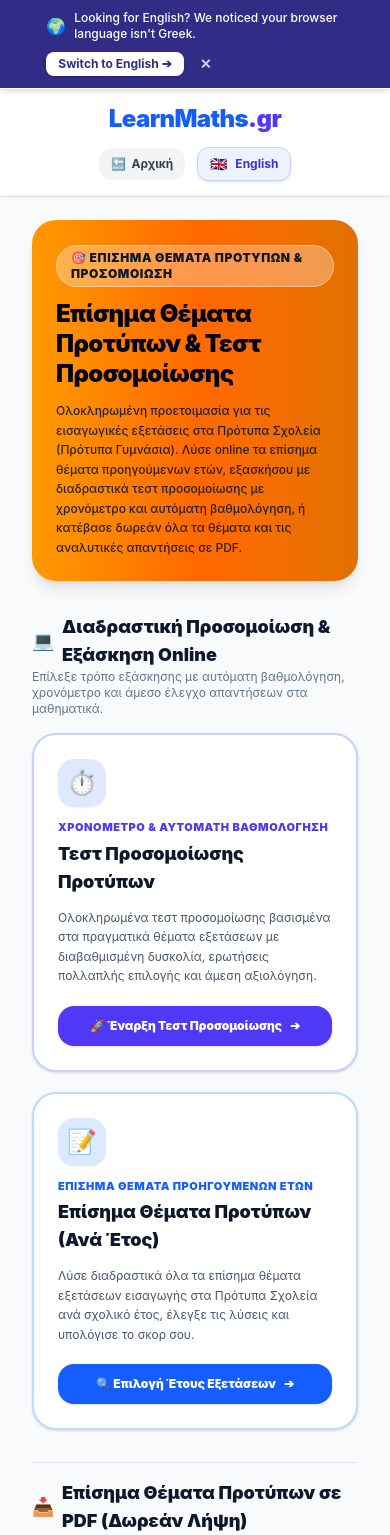
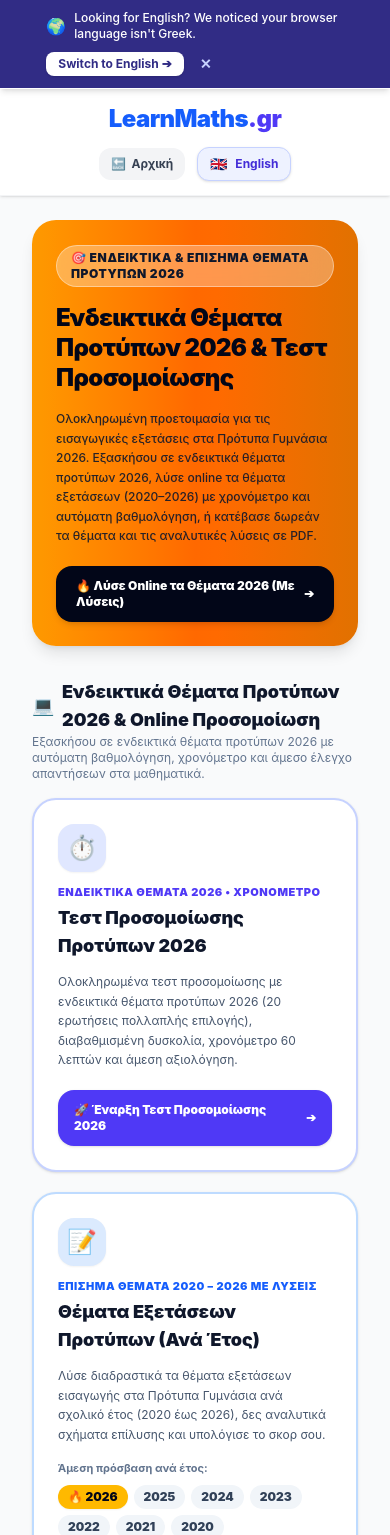
Before and after one commit to gkrimpas-lab/learn-maths-2026, a Next.js app: page /protipa/protipa in a window 390 px wide. Shown: the top 1535 px of the page. Built offline with nearby package versions, Linux system fonts and the light colour scheme.

Commit message:
Revise content for 2026 exam preparation
Updated content for 2026 exam preparation, including new titles, descriptions, and FAQs. Adjusted links and button texts for better user navigation.

```diff
--- a/pages/protipa/protipa.js
+++ b/pages/protipa/protipa.js
@@ -3,45 +3,57 @@ import { useRouter } from 'next/router';
 import Layout from '../../components/Layout';
 import { LAYOUT } from '../../shared/layout-config';
 
+const EXAM_YEARS = [
+  { year: 2026, slug: 'themata-2026', highlight: true },
+  { year: 2025, slug: 'themata-2025', highlight: false },
+  { year: 2024, slug: 'themata-2024', highlight: false },
+  { year: 2023, slug: 'themata-2023', highlight: false },
+  { year: 2022, slug: 'themata-2022', highlight: false },
+  { year: 2021, slug: 'themata-2021', highlight: false },
+  { year: 2020, slug: 'themata-2020', highlight: false },
+];
+
 const I18N = {
   el: {
-    pageTitle: "Πρότυπα Σχολεία: Θέματα Εξετάσεων & Τεστ Προσομοίωσης - LearnMaths.gr",
-    pageDesc: "Ολοκληρωμένη προετοιμασία για τις εξετάσεις των Προτύπων Σχολείων (Πρότυπα Γυμνάσια). Επίσημα θέματα προηγούμενων ετών με λύσεις, online τεστ προσομοίωσης και δωρεάν PDF.",
+    pageTitle: "Ενδεικτικά Θέματα Προτύπων 2026 & Τεστ Προσομοίωσης - LearnMaths.gr",
+    pageDesc: "Ενδεικτικά θέματα προτύπων 2026 στα Μαθηματικά, επίσημα θέματα εξετάσεων (2020–2026) με αναλυτικές λύσεις, διαδραστικά τεστ προσομοίωσης με χρονόμετρο και δωρεάν PDF.",
     backText: "Αρχική",
-    heroBadge: "🎯 ΕΠΙΣΗΜΑ ΘΕΜΑΤΑ ΠΡΟΤΥΠΩΝ & ΠΡΟΣΟΜΟΙΩΣΗ",
-    heroTitle: "Επίσημα Θέματα Προτύπων & Τεστ Προσομοίωσης",
-    heroDesc: "Ολοκληρωμένη προετοιμασία για τις εισαγωγικές εξετάσεις στα Πρότυπα Σχολεία (Πρότυπα Γυμνάσια). Λύσε online τα επίσημα θέματα προηγούμενων ετών, εξασκήσου με διαδραστικά τεστ προσομοίωσης με χρονόμετρο και αυτόματη βαθμολόγηση, ή κατέβασε δωρεάν όλα τα θέματα και τις αναλυτικές απαντήσεις σε PDF.",
+    heroBadge: "🎯 ΕΝΔΕΙΚΤΙΚΑ & ΕΠΙΣΗΜΑ ΘΕΜΑΤΑ ΠΡΟΤΥΠΩΝ 2026",
+    heroTitle: "Ενδεικτικά Θέματα Προτύπων 2026 & Τεστ Προσομοίωσης",
+    heroDesc: "Ολοκληρωμένη προετοιμασία για τις εισαγωγικές εξετάσεις στα Πρότυπα Γυμνάσια 2026. Εξασκήσου σε ενδεικτικά θέματα προτύπων 2026, λύσε online τα θέματα εξετάσεων (2020–2026) με χρονόμετρο και αυτόματη βαθμολόγηση, ή κατέβασε δωρεάν τα θέματα και τις αναλυτικές λύσεις σε PDF.",
+    heroDirect2026Btn: "🔥 Λύσε Online τα Θέματα 2026 (Με Λύσεις)",
 
     // Section 1: Online Practice
-    sec1Title: "Διαδραστική Προσομοίωση & Εξάσκηση Online",
-    sec1Subtitle: "Επίλεξε τρόπο εξάσκησης με αυτόματη βαθμολόγηση, χρονόμετρο και άμεσο έλεγχο απαντήσεων στα μαθηματικά.",
+    sec1Title: "Ενδεικτικά Θέματα Προτύπων 2026 & Online Προσομοίωση",
+    sec1Subtitle: "Εξασκήσου σε ενδεικτικά θέματα προτύπων 2026 με αυτόματη βαθμολόγηση, χρονόμετρο και άμεσο έλεγχο απαντήσεων στα μαθηματικά.",
 
     // Card 1: Simulation
-    card1Badge: "ΧΡΟΝΟΜΕΤΡΟ & ΑΥΤΟΜΑΤΗ ΒΑΘΜΟΛΟΓΗΣΗ",
-    card1Title: "Τεστ Προσομοίωσης Προτύπων",
-    card1Desc: "Ολοκληρωμένα τεστ προσομοίωσης βασισμένα στα πραγματικά θέματα εξετάσεων με διαβαθμισμένη δυσκολία, ερωτήσεις πολλαπλής επιλογής και άμεση αξιολόγηση.",
-    card1Btn: "🚀 Έναρξη Τεστ Προσομοίωσης",
+    card1Badge: "ΕΝΔΕΙΚΤΙΚΑ ΘΕΜΑΤΑ 2026 • ΧΡΟΝΟΜΕΤΡΟ",
+    card1Title: "Τεστ Προσομοίωσης Προτύπων 2026",
+    card1Desc: "Ολοκληρωμένα τεστ προσομοίωσης με ενδεικτικά θέματα προτύπων 2026 (20 ερωτήσεις πολλαπλής επιλογής), διαβαθμισμένη δυσκολία, χρονόμετρο 60 λεπτών και άμεση αξιολόγηση.",
+    card1Btn: "🚀 Έναρξη Τεστ Προσομοίωσης 2026",
 
     // Card 2: Past Exams
-    card2Badge: "ΕΠΙΣΗΜΑ ΘΕΜΑΤΑ ΠΡΟΗΓΟΥΜΕΝΩΝ ΕΤΩΝ",
-    card2Title: "Επίσημα Θέματα Προτύπων (Ανά Έτος)",
-    card2Desc: "Λύσε διαδραστικά όλα τα επίσημα θέματα εξετάσεων εισαγωγής στα Πρότυπα Σχολεία ανά σχολικό έτος, έλεγξε τις λύσεις και υπολόγισε το σκορ σου.",
-    card2Btn: "🔍 Επιλογή Έτους Εξετάσεων",
+    card2Badge: "ΕΠΙΣΗΜΑ ΘΕΜΑΤΑ 2020 – 2026 ΜΕ ΛΥΣΕΙΣ",
+    card2Title: "Θέματα Εξετάσεων Προτύπων (Ανά Έτος)",
+    card2Desc: "Λύσε διαδραστικά τα θέματα εξετάσεων εισαγωγής στα Πρότυπα Γυμνάσια ανά σχολικό έτος (2020 έως 2026), δες αναλυτικά σχήματα επίλυσης και υπολόγισε το σκορ σου.",
+    card2Btn: "🔍 Όλα τα Έτη (2020–2026)",
+    quickYearsLabel: "Άμεση πρόσβαση ανά έτος:",
 
     // Section 2: PDF Downloads
     sec2Title: "Επίσημα Θέματα Προτύπων σε PDF (Δωρεάν Λήψη)",
     sec2Subtitle: "Κατέβασε, εκτύπωσε και μελέτησε τα επίσημα θέματα προτύπων και τις αναλυτικές λύσεις σε μορφή PDF.",
     pdfDownloadBtn: "Λήψη PDF",
     pdf1Title: "Θέματα Προτύπων 2020 - 2026",
-    pdf1Desc: "Συγκεντρωτικά όλα τα επίσημα θέματα εξετάσεων και οι απαντήσεις των τελευταίων ετών.",
+    pdf1Desc: "Συγκεντρωτικά όλα τα επίσημα θέματα εξετάσεων και οι απαντήσεις των τελευταίων ετών (συμπεριλαμβανομένου του 2026).",
     pdf2Title: "Μαθηματικά Προτύπων 2016 - 2019",
     pdf2Desc: "Παλαιότερα επίσημα θέματα εξετάσεων εισαγωγής στα Πρότυπα Γυμνάσια μαζί με τις λύσεις τους.",
     pdf3Title: "Αναλυτικές Λύσεις & Απαντήσεις",
     pdf3Desc: "Πλήρως επεξηγημένες μαθηματικές λύσεις για όλα τα θέματα εξετάσεων όλων των ετών.",
 
     // Section 3: Semantic Guide & FAQ
-    guideTitle: "Οδηγός Προετοιμασίας για τα Πρότυπα Σχολεία",
-    guideDesc: "Η εισαγωγή στα Πρότυπα Γυμνάσια απαιτεί ουσιαστική κατανόηση των μαθηματικών εννοιών και ικανότητα επίλυσης σύνθετων προβλημάτων κριτικής σκέψης.",
+    guideTitle: "Οδηγός Προετοιμασίας & Ύλη για τα Πρότυπα Γυμνάσια 2026",
+    guideDesc: "Η εισαγωγή στα Πρότυπα Γυμνάσια 2026 απαιτεί ουσιαστική κατανόηση των μαθηματικών εννοιών και ικανότητα επίλυσης σύνθετων προβλημάτων κριτικής σκέψης.",
     guideP1: "Η εξεταστέα ύλη στα Μαθηματικά βασίζεται στις θεμελιώδεις ενότητες του Δημοτικού, με ιδιαίτερη έμφαση στα",
     linkKlasmata: "κλάσματα και δεκαδικούς",
     guideP2: ", στα",
@@ -54,17 +66,21 @@ const I18N = {
     linkStDimotikou: "ΣΤ' Δημοτικού",
     guideP6: " και της",
     linkEDimotikou: "Ε' Δημοτικού",
-    guideP7: " πριν από την έναρξη των τεστ προσομοίωσης.",
+    guideP7: " πριν από την έναρξη των τεστ προσομοίωσης και των ενδεικτικών θεμάτων.",
 
-    faqTitle: "Συχνές Ερωτήσεις για τις Εξετάσεις των Προτύπων (FAQ)",
+    faqTitle: "Συχνές Ερωτήσεις για τις Εξετάσεις των Προτύπων 2026 (FAQ)",
     faqs: [
       {
-        q: "Ποια είναι η μορφή και το πλήθος των θεμάτων στα Μαθηματικά των Προτύπων;",
-        a: "Στις εξετάσεις του 2025 και του 2026 τα θέματα περιλαμβάνουν 20 ερωτήσεις πολλαπλής επιλογής (κλειστού τύπου), ενώ σε όλες τις προηγούμενες χρονιές οι ερωτήσεις ήταν 25. Οι ερωτήσεις είναι κλιμακούμενης δυσκολίας και κάθε σωστή απάντηση βαθμολογείται ισότιμα, χωρίς αρνητική βαθμολόγηση."
+        q: "Ποια είναι η μορφή και η βαθμολόγηση των θεμάτων στα Μαθηματικά των Προτύπων 2026;",
+        a: "Στις εξετάσεις του 2025 και του 2026 τα θέματα περιλαμβάνουν 20 ερωτήσεις πολλαπλής επιλογής με μέγιστη βαθμολογία τα 50 μόρια: τα πρώτα 10 θέματα (Ομάδα Α) βαθμολογούνται με 2 μόρια το καθένα, ενώ τα επόμενα 10 θέματα (Ομάδα Β) βαθμολογούνται με 3 μόρια το καθένα, χωρίς αρνητική βαθμολόγηση."
       },
       {
-        q: "Πώς βοηθάει η πλατφόρμα LearnMaths.gr στην προετοιμασία;",
-        a: "Παρέχει διαδραστική επίλυση των αυθεντικών θεμάτων με αυτόματη βαθμολόγηση, ακριβές χρονόμετρο εξέτασης, άμεση αιτιολόγηση των σωστών απαντήσεων και πλήρη συγκεντρωτικά PDF."
+        q: "Πώς βοηθούν τα ενδεικτικά θέματα προτύπων 2026 του LearnMaths.gr;",
+        a: "Η πλατφόρμα προσφέρει διαδραστικά τεστ προσομοίωσης και όλα τα θέματα 2020–2026 με ακριβές χρονόμετρο 60 λεπτών, αυτόματη βαθμολόγηση στην κλίμακα 0–50, οπτικά σχήματα SVG και αναλυτικές μαθηματικές επεξηγήσεις βήμα-βήμα."
+      },
+      {
+        q: "Ποια κεφάλαια των Μαθηματικών εξετάζονται στα Πρότυπα Γυμνάσια;",
+        a: "Εξετάζεται η ύλη της Ε' και ΣΤ' Δημοτικού: πράξεις με κλάσματα και δεκαδικούς, ποσοστά, ευθέως και αντιστρόφως ανάλογα ποσά, εξισώσεις, συνδυαστική λογική, εμβαδά και περίμετροι γεωμετρικών σχημάτων, καθώς και ερμηνεία διαγραμμάτων."
       },
       {
         q: "Πότε πρέπει να ξεκινήσει η προετοιμασία του μαθητή;",
@@ -73,28 +89,30 @@ const I18N = {
     ]
   },
   en: {
-    pageTitle: "Model Schools Entrance Exam Papers & Mock Tests - LearnMaths.gr",
-    pageDesc: "Comprehensive preparation for Model School entrance exams. Official past papers with solutions, timed online mock simulation tests, and free PDF downloads.",
+    pageTitle: "Model Schools 2026 Sample Papers & Mock Tests - LearnMaths.gr",
+    pageDesc: "Comprehensive preparation for Model School 2026 entrance exams. Official past papers (2020–2026) with solutions, timed online mock simulation tests, and free PDF downloads.",
     backText: "Home",
-    heroBadge: "🎯 OFFICIAL EXAM PAPERS & SIMULATION",
-    heroTitle: "Model School Entrance Papers & Simulation Tests",
-    heroDesc: "Comprehensive preparation for standardized entrance examinations for selective Model Schools. Practice official past exam papers, complete timed mock simulation tests with instant scoring, or download all exam materials in PDF format.",
+    heroBadge: "🎯 2026 SAMPLE & OFFICIAL EXAM PAPERS",
+    heroTitle: "Model School 2026 Exam Papers & Simulation Tests",
+    heroDesc: "Comprehensive preparation for standardized entrance examinations for selective Model Schools in 2026. Practice official 2020–2026 exam papers, complete timed mock simulation tests with instant scoring, or download all exam materials in PDF format.",
+    heroDirect2026Btn: "🔥 Practice 2026 Exam Papers Online",
 
     // Section 1: Online Practice
-    sec1Title: "Interactive Online Simulation & Practice",
+    sec1Title: "2026 Sample Papers & Interactive Online Simulation",
     sec1Subtitle: "Select your testing mode featuring automated scoring, exam timer, and immediate answer keys.",
 
     // Card 1: Simulation
-    card1Badge: "TIMER & AUTOMATED SCORING",
-    card1Title: "Model School Simulation Tests",
-    card1Desc: "Full-length mock tests modeled after real entrance exam standards, offering graded difficulty levels, multiple-choice questions, and instant analytics.",
-    card1Btn: "🚀 Start Simulation Test",
+    card1Badge: "2026 MOCK TESTS • TIMER & SCORING",
+    card1Title: "Model School 2026 Simulation Tests",
+    card1Desc: "Full-length mock tests modeled after the 2026 entrance exam format (20 multiple-choice questions), offering graded difficulty levels and instant analytics.",
+    card1Btn: "🚀 Start 2026 Simulation Test",
 
     // Card 2: Past Exams
-    card2Badge: "OFFICIAL PAST EXAM PAPERS",
+    card2Badge: "OFFICIAL EXAM PAPERS (2020–2026)",
     card2Title: "Official Exam Papers by Year",
-    card2Desc: "Solve authentic past papers from official testing cycles, review step-by-step mathematical answers, and assess your progress.",
-    card2Btn: "🔍 Select Exam Year",
+    card2Desc: "Solve authentic past papers from official testing cycles (2020–2026), review step-by-step mathematical answers, and assess your progress.",
+    card2Btn: "🔍 All Exam Years (2020–2026)",
+    quickYearsLabel: "Direct access by year:",
 
     // Section 2: PDF Downloads
     sec2Title: "Download Official Exam Papers in PDF (Free)",
@@ -108,7 +126,7 @@ const I18N = {
     pdf3Desc: "Detailed, pedagogically broken-down mathematical answers for all examination years.",
 
     // Section 3: Semantic Guide & FAQ
-    guideTitle: "Preparation Guide for Model Schools Examinations",
+    guideTitle: "Preparation Guide for Model Schools 2026 Examinations",
     guideDesc: "Gaining admission to selective Model Gymnasiums requires deep understanding of foundational concepts and high aptitude in complex problem solving.",
     guideP1: "The examination syllabus is focused on key elementary curriculum topics, with heavy emphasis on",
     linkKlasmata: "fractions and decimals",
@@ -127,12 +145,16 @@ const I18N = {
     faqTitle: "Frequently Asked Questions (FAQ)",
     faqs: [
       {
-        q: "What is the format and number of questions in the Model School entrance exam?",
-        a: "In the 2025 and 2026 examination cycles, the test comprises 20 multiple-choice questions, whereas in all prior years it included 25 questions. The problems are of progressive difficulty and each correct answer carries equal weight with no negative marking."
+        q: "What is the format and scoring of the 2026 Model School entrance exam?",
+        a: "In the 2025 and 2026 examination cycles, the test comprises 20 multiple-choice questions for a maximum of 50 points: the first 10 questions carry 2 points each, and the remaining 10 questions carry 3 points each, with no negative marking."
       },
       {
         q: "How does LearnMaths.gr support students?",
-        a: "By providing timed interactive simulation environments, step-by-step solution verification, automated analytics, and complete printable PDF archives."
+        a: "By providing timed interactive simulation environments, step-by-step solution verification with SVG diagrams, automated analytics, and complete printable PDF archives."
+      },
+      {
+        q: "Which math topics are covered in the exam?",
+        a: "The syllabus covers Grade 5 and Grade 6 mathematics: fractions, decimals, percentages, direct and inverse proportions, linear equations, combinatorics, area and perimeter geometry, and chart interpretation."
       },
       {
         q: "When is the optimal time to start preparation?",
@@ -147,16 +169,14 @@ export default function ProtipaHubPage() {
   const locale = router.locale === 'en' ? 'en' : 'el';
   const t = I18N[locale];
 
-  const canonicalUrl = locale === 'en'
-    ? 'https://learnmaths.gr/en/protipa/protipa'
-    : 'https://learnmaths.gr/protipa/protipa';
-  const homeUrl = locale === 'en' ? 'https://learnmaths.gr/en' : 'https://learnmaths.gr/';
+  const baseUrl = locale === 'en' ? 'https://learnmaths.gr/en' : 'https://learnmaths.gr';
+  const canonicalUrl = `${baseUrl}/protipa/protipa`;
 
   const pageSchema = [
     {
       "@type": "BreadcrumbList",
       "itemListElement": [
-        { "@type": "ListItem", "position": 1, "name": t.backText, "item": homeUrl },
+        { "@type": "ListItem", "position": 1, "name": t.backText, "item": baseUrl || 'https://learnmaths.gr/' },
         { "@type": "ListItem", "position": 2, "name": t.heroTitle, "item": canonicalUrl }
       ]
     },
@@ -166,21 +186,27 @@ export default function ProtipaHubPage() {
       "url": canonicalUrl,
       "name": t.pageTitle,
       "description": t.pageDesc,
-      "inLanguage": locale === 'en' ? 'en' : 'el',
+      "inLanguage": locale,
       "mainEntity": {
         "@type": "ItemList",
         "itemListElement": [
           {
             "@type": "ListItem",
             "position": 1,
-            "name": locale === 'en' ? "Timed Mock Simulation Tests" : "Τεστ Προσομοίωσης με Χρονόμετρο",
-            "url": "https://learnmaths.gr/protipa/test-prosomoiosis"
+            "name": locale === 'en' ? "Model Schools 2026 Exam Papers & Solutions" : "Θέματα Προτύπων 2026 με Λύσεις",
+            "url": `${baseUrl}/protipa/themata-2026`
           },
           {
             "@type": "ListItem",
             "position": 2,
-            "name": locale === 'en' ? "Official Exam Papers Archive" : "Αρχείο Επίσημων Θεμάτων Εξετάσεων",
-            "url": "https://learnmaths.gr/protipa/pragmatika-themata"
+            "name": locale === 'en' ? "Timed Mock Simulation Tests 2026" : "Τεστ Προσομοίωσης Προτύπων 2026",
+            "url": `${baseUrl}/protipa/test-prosomoiosis`
+          },
+          {
+            "@type": "ListItem",
+            "position": 3,
+            "name": locale === 'en' ? "Official Exam Papers Archive (2020–2026)" : "Αρχείο Επίσημων Θεμάτων Εξετάσεων (2020–2026)",
+            "url": `${baseUrl}/protipa/pragmatika-themata`
           }
         ]
       }
@@ -198,19 +224,15 @@ export default function ProtipaHubPage() {
       }))
     },
     {
-      "@type": "Course",
+      "@type": "LearningResource",
       "name": t.heroTitle,
       "description": t.pageDesc,
-      "educationalLevel": "Primary to Secondary Transition (ΣΤ' Δημοτικού - Α' Γυμνασίου)",
+      "learningResourceType": "Practice Test",
+      "educationalLevel": "ΣΤ' Δημοτικού",
+      "inLanguage": locale,
+      "isAccessibleForFree": true,
       "provider": {
-        "@type": "Organization",
-        "name": "LearnMaths.gr",
-        "url": "https://learnmaths.gr"
-      },
-      "hasCourseInstance": {
-        "@type": "CourseInstance",
-        "courseMode": "online",
-        "inLanguage": locale === 'en' ? 'en' : 'el'
+        "@id": "https://learnmaths.gr/#organization"
       }
     }
   ];
@@ -228,7 +250,7 @@ export default function ProtipaHubPage() {
 
         {/* HERO BANNER */}
         <header className="bg-gradient-to-r from-amber-500 via-orange-500 to-amber-600 rounded-3xl p-6 sm:p-8 md:p-10 text-slate-950 shadow-lg relative overflow-hidden">
-          <div className="max-w-3xl space-y-3">
+          <div className="max-w-3xl space-y-4">
             <div className="inline-flex items-center gap-2 bg-white/30 backdrop-blur-md px-3.5 py-1 rounded-full text-xs font-black uppercase tracking-wider text-slate-900 border border-white/40">
               <span>{t.heroBadge}</span>
             </div>
@@ -238,6 +260,16 @@ export default function ProtipaHubPage() {
             <p className="text-xs sm:text-sm md:text-base font-medium text-slate-900/90 leading-relaxed max-w-2xl">
               {t.heroDesc}
             </p>
+            <div className="pt-1">
+              <Link
+                href="/protipa/themata-2026"
+                locale={locale}
+                className="inline-flex items-center gap-2 bg-slate-950 hover:bg-slate-800 text-white font-black px-5 py-3 rounded-2xl text-xs sm:text-sm transition shadow-md active:scale-95"
+              >
+                <span>{t.heroDirect2026Btn}</span>
+                <span aria-hidden="true">➔</span>
+              </Link>
+            </div>
           </div>
         </header>
 
@@ -283,7 +315,7 @@ export default function ProtipaHubPage() {
               </Link>
             </article>
 
-            {/* ΚΑΡΤΑ 2: ΕΠΙΣΗΜΑ ΘΕΜΑΤΑ ΕΞΕΤΑΣΕΩΝ */}
+            {/* ΚΑΡΤΑ 2: ΕΠΙΣΗΜΑ ΘΕΜΑΤΑ ΕΞΕΤΑΣΕΩΝ (2020-2026) */}
             <article className="bg-white border-2 border-blue-200 hover:border-blue-400 rounded-3xl p-6 shadow-sm hover:shadow-md transition-all flex flex-col justify-between space-y-5">
               <div className="space-y-3">
                 <div className="w-12 h-12 rounded-2xl bg-blue-100 text-blue-700 flex items-center justify-center text-2xl font-black shadow-xs">
@@ -300,6 +332,29 @@ export default function ProtipaHubPage() {
                 <p className="text-xs sm:text-sm text-slate-600 leading-relaxed">
                   {t.card2Desc}
                 </p>
+
+                {/* Άμεσα Links ανά Έτος για UX + Internal Linking */}
+                <div className="pt-1">
+                  <span className="text-[11px] font-bold text-slate-500 block mb-2">
+                    {t.quickYearsLabel}
+                  </span>
+                  <div className="flex flex-wrap gap-1.5">
+                    {EXAM_YEARS.map((item) => (
+                      <Link
+                        key={item.year}
+                        href={`/protipa/${item.slug}`}
+                        locale={locale}
+                        className={`px-2.5 py-1 rounded-xl text-xs font-black transition ${
+                          item.highlight
+                            ? 'bg-amber-400 hover:bg-amber-500 text-slate-950 shadow-xs'
+                            : 'bg-slate-100 hover:bg-blue-100 text-slate-700 hover:text-blue-800'
+                        }`}
+                      >
+                        {item.highlight ? `🔥 ${item.year}` : item.year}
+                      </Link>
+                    ))}
+                  </div>
+                </div>
               </div>
 
               <Link
```
